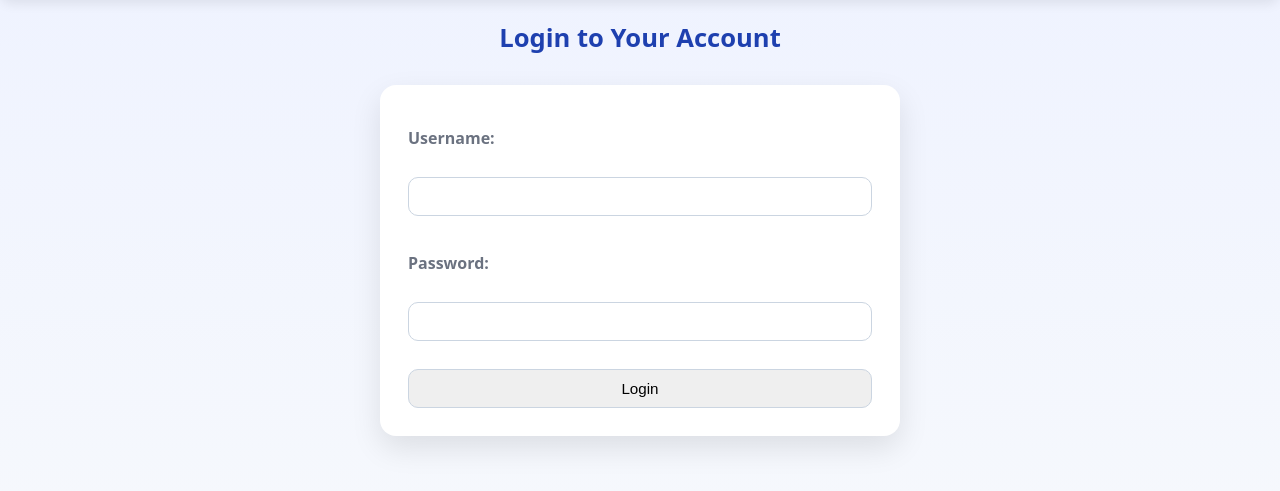
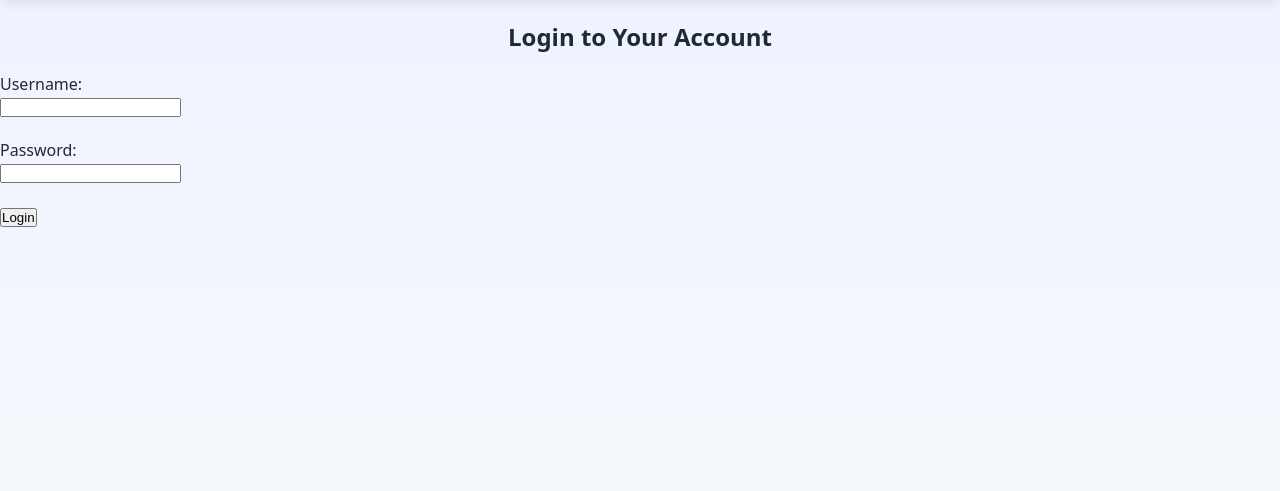
Before and after one commit to 03hpride/Senior-Design-Project, a PHP site: page /Login.php in a window 1280 px wide. Shown: the part 101-592 px from the top of the page. Run offline with PHP 8.4, Linux system fonts and the light colour scheme.

Commit message:
Update Stylesheet

```diff
--- a/2026Code/stylesheet.css
+++ b/2026Code/stylesheet.css
@@ -50,7 +50,7 @@ html, body {
     gap: 12px;
 }
 
-.navbar button {
+.nav-buttons button {
     background: linear-gradient(135deg, #6b7280, black);
     color: white;
     border: none;
@@ -59,52 +59,9 @@ html, body {
     border-radius: 999px;
     cursor: pointer;
     font-weight: 500;
-    transition: transform 0.15s ease, box-shadow 0.15s ease;
-}
-
-.navbar button:hover {
-    transform: translateY(-1px);
-    box-shadow: 0 6px 14px rgba(37, 99, 235, 0.35);
-}
-
-h2 {
-    font-size: 1.6rem;
-    margin-bottom: 10px;
-    color: #1e40af;
-}
-
-p {
-    background: #ffffff;
-    padding: 20px;
-    border-radius: 12px;
-    box-shadow: 0 10px 24px rgba(0,0,0,0.08);
-    font-size: 1rem;
-}
-
-form {
-    background: #ffffff;
-    padding: 28px;
-    border-radius: 16px;
-    box-shadow: 0 12px 30px rgba(0,0,0,0.1);
-    max-width: 520px;
-    margin: auto;
-}
-
-label {
-    display: block;
-    margin-top: 14px;
-    font-weight: 600;
-    color: #6b7280;
-}
-
-input {
-    width: 100%;
-    padding: 10px 12px;
-    margin-top: 6px;
-    border-radius: 10px;
-    border: 1px solid #cbd5e1;
-    font-size: 0.95rem;
-    transition: border-color 0.15s ease, box-shadow 0.15s ease;
+    display: flex;
+    align-items: center;
+    justify-content: center;
 }
 
 .nav-buttons button:hover {
```
